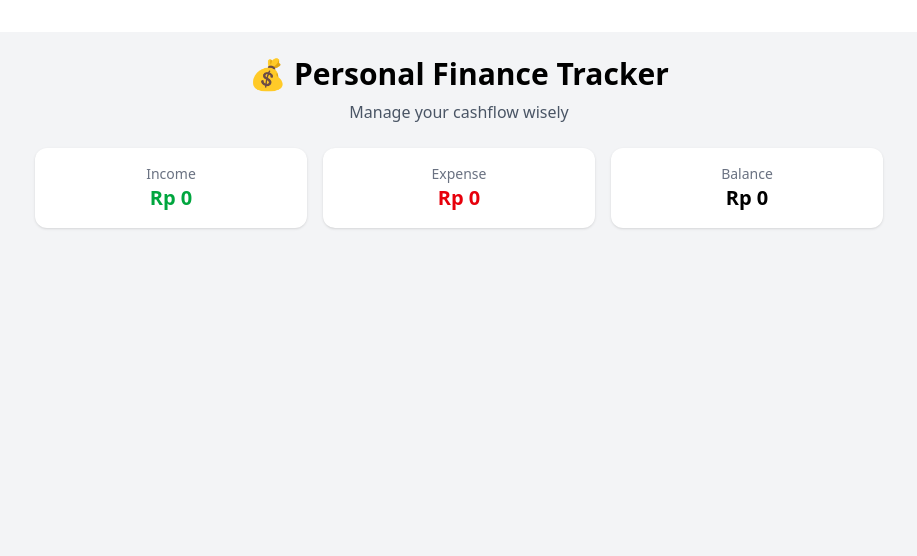
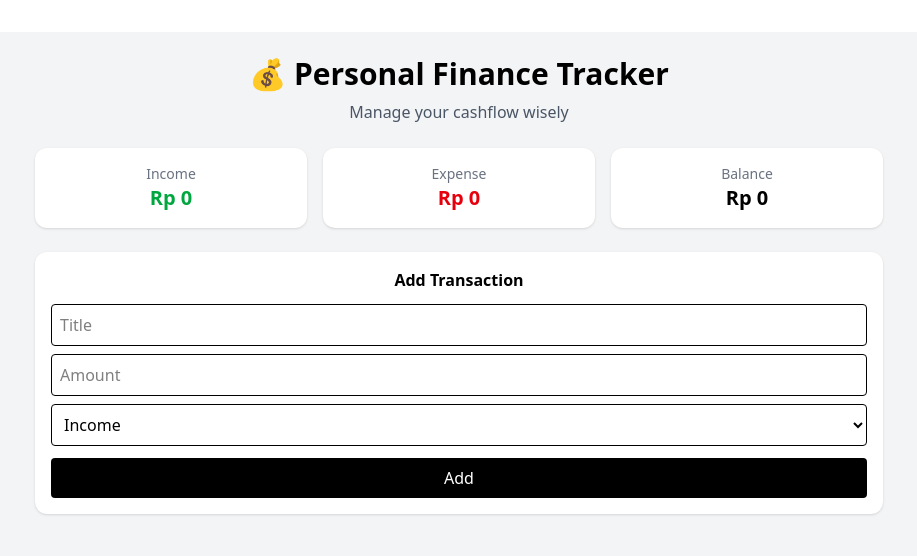
Before and after one commit to RiskaAml/Finance-Tracker, a React (Vite) app: page / in a window 1280 px wide. Shown: the top 556 px of the page, without its empty margins (181-1098 px from the left). Built offline with nearby package versions, Linux system fonts and the light colour scheme.

Commit message:
feat : tambah form transaksi dan ringkasan keuangan

```diff
--- /dev/null
+++ b/src/components/TransactionForm.jsx
@@ -0,0 +1,58 @@
+import { useState } from "react"
+
+export default function TransactionForm({ onAdd }) {
+  const [title, setTitle] = useState("")
+  const [amount, setAmount] = useState("")
+  const [type, setType] = useState("income")
+
+  function handleSubmit(e) {
+    e.preventDefault()
+
+    if (!title || !amount) return
+
+    onAdd({
+      id: Date.now(),
+      title,
+      amount: Number(amount),
+      type,
+    })
+
+    setTitle("")
+    setAmount("")
+  }
+
+  return (
+    <form onSubmit={handleSubmit} className="bg-white p-4 rounded-xl shadow mt-6">
+      <h2 className="font-semibold mb-3">Add Transaction</h2>
+
+      <input
+        type="text"
+        placeholder="Title"
+        className="w-full border p-2 rounded mb-2"
+        value={title}
+        onChange={(e) => setTitle(e.target.value)}
+      />
+
+      <input
+        type="number"
+        placeholder="Amount"
+        className="w-full border p-2 rounded mb-2"
+        value={amount}
+        onChange={(e) => setAmount(e.target.value)}
+      />
+
+      <select
+        className="w-full border p-2 rounded mb-3"
+        value={type}
+        onChange={(e) => setType(e.target.value)}
+      >
+        <option value="income">Income</option>
+        <option value="expense">Expense</option>
+      </select>
+
+      <button className="w-full bg-black text-white py-2 rounded">
+        Add
+      </button>
+    </form>
+  )
+}
--- a/src/pages/Dashboard.jsx
+++ b/src/pages/Dashboard.jsx
@@ -1,4 +1,23 @@
+import { useState } from "react"
+import TransactionForm from "../components/TransactionForm"
+
 export default function Dashboard() {
+  const [transactions, setTransactions] = useState([])
+
+  function addTransaction(transaction) {
+    setTransactions((prev) => [transaction, ...prev])
+  }
+
+  const income = transactions
+    .filter((t) => t.type === "income")
+    .reduce((sum, t) => sum + t.amount, 0)
+
+  const expense = transactions
+    .filter((t) => t.type === "expense")
+    .reduce((sum, t) => sum + t.amount, 0)
+
+  const balance = income - expense
+
   return (
     <div className="max-w-4xl mx-auto p-6">
       <h1 className="text-3xl font-bold">💰 Personal Finance Tracker</h1>
@@ -6,22 +25,32 @@ export default function Dashboard() {
         Manage your cashflow wisely
       </p>
 
+      {/* Summary */}
       <div className="grid grid-cols-3 gap-4 mt-6">
         <div className="bg-white p-4 rounded-xl shadow">
           <p className="text-sm text-gray-500">Income</p>
-          <p className="text-xl font-semibold text-green-600">Rp 0</p>
+          <p className="text-xl font-semibold text-green-600">
+            Rp {income}
+          </p>
         </div>
 
         <div className="bg-white p-4 rounded-xl shadow">
           <p className="text-sm text-gray-500">Expense</p>
-          <p className="text-xl font-semibold text-red-600">Rp 0</p>
+          <p className="text-xl font-semibold text-red-600">
+            Rp {expense}
+          </p>
         </div>
 
         <div className="bg-white p-4 rounded-xl shadow">
           <p className="text-sm text-gray-500">Balance</p>
-          <p className="text-xl font-semibold">Rp 0</p>
+          <p className="text-xl font-semibold">
+            Rp {balance}
+          </p>
         </div>
       </div>
+
+      {/* Form */}
+      <TransactionForm onAdd={addTransaction} />
     </div>
   )
 }
```
